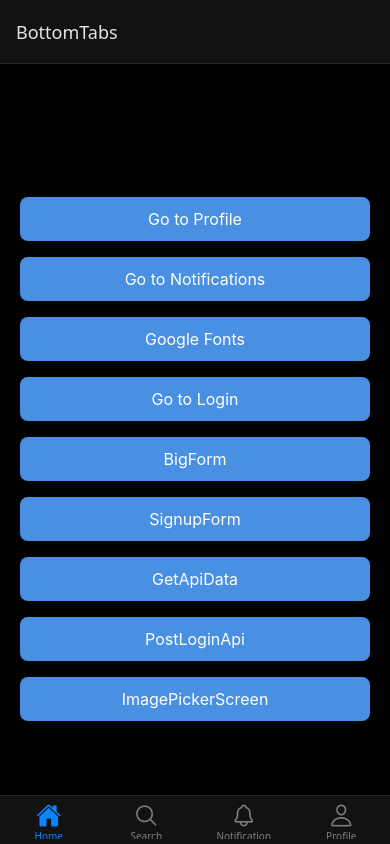
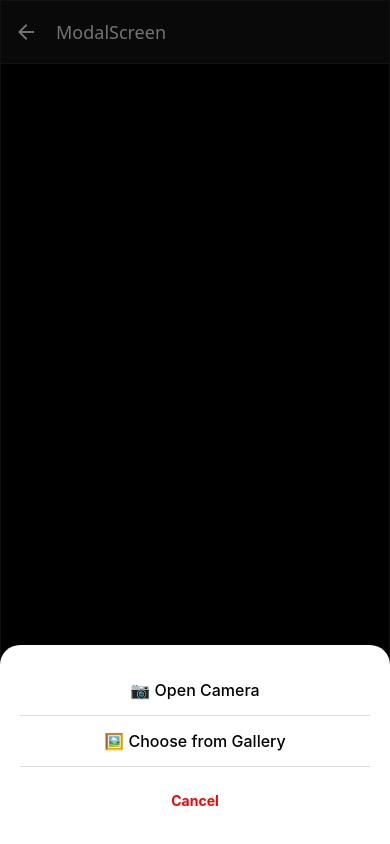
Before and after one commit to rahulsingchauhan/SocialAndroid, a React Native app: screen /ModalScreen in a window 390 px wide. Built offline with nearby package versions, Linux system fonts and the light colour scheme.

Commit message:
ImagePickerAdded

```diff
--- /dev/null
+++ b/src/components/ModalScreen.jsx
@@ -0,0 +1,92 @@
+import React from 'react';
+import { Modal, View, Text, TouchableOpacity, StyleSheet } from 'react-native';
+import ImagePicker from 'react-native-image-crop-picker';
+
+const ModalScreen = ({ visible, onClose, onImagePicked }) => {
+  const openCamera = async () => {
+    try {
+      const image = await ImagePicker.openCamera({
+        width: 300,
+        height: 400,
+        cropping: true,
+      });
+      onImagePicked(image);
+      onClose();
+    } catch (error) {
+      console.log('Camera Error:', error);
+      onClose();
+    }
+  };
+
+  const openGallery = async () => {
+    try {
+      const image = await ImagePicker.openPicker({
+        width: 300,
+        height: 400,
+        cropping: true,
+      });
+      onImagePicked(image);
+      onClose();
+    } catch (error) {
+      console.log('Gallery Error:', error);
+      onClose();
+    }
+  };
+
+  return (
+    <Modal
+      visible={visible}
+      animationType="slide"
+      transparent
+      onRequestClose={onClose}
+    >
+      <TouchableOpacity style={styles.overlay} onPress={onClose}>
+        <View style={styles.modalContainer}>
+          <TouchableOpacity style={styles.option} onPress={openCamera}>
+            <Text style={styles.optionText}>📷 Open Camera</Text>
+          </TouchableOpacity>
+          <TouchableOpacity style={styles.option} onPress={openGallery}>
+            <Text style={styles.optionText}>🖼️ Choose from Gallery</Text>
+          </TouchableOpacity>
+          <TouchableOpacity style={[styles.option, styles.cancel]} onPress={onClose}>
+            <Text style={styles.cancelText}>Cancel</Text>
+          </TouchableOpacity>
+        </View>
+      </TouchableOpacity>
+    </Modal>
+  );
+};
+
+const styles = StyleSheet.create({
+  overlay: {
+    flex: 1,
+    justifyContent: 'flex-end',
+    backgroundColor: 'rgba(0,0,0,0.5)',
+  },
+  modalContainer: {
+    backgroundColor: 'white',
+    padding: 20,
+    borderTopLeftRadius: 20,
+    borderTopRightRadius: 20,
+  },
+  option: {
+    paddingVertical: 15,
+    alignItems: 'center',
+    borderBottomColor: '#ddd',
+    borderBottomWidth: 1,
+  },
+  optionText: {
+    fontSize: 16,
+    fontWeight: '500',
+  },
+  cancel: {
+    borderBottomWidth: 0,
+    marginTop: 10,
+  },
+  cancelText: {
+    color: 'red',
+    fontWeight: 'bold',
+  },
+});
+
+export default ModalScreen;
--- a/src/navigation/stackNavigation/StackNavigator.jsx
+++ b/src/navigation/stackNavigation/StackNavigator.jsx
@@ -15,6 +15,7 @@ import GetApiData from '../../screens/GetApiData';
 import PostLoginApi from '../../screens/PostLoginApi';
 import AfterLoginScreen from '../../screens/AfterLoginScreen';
 import ImagePickerScreen from '../../screens/ImagePickerScreen';
+import ModalScreen from '../../components/ModalScreen';
 
 
 
@@ -35,6 +36,7 @@ const StackNavigator = () => {
           <Stack.Screen name="GetApiData" component={GetApiData}/>
           <Stack.Screen name="PostLoginApi" component={PostLoginApi}/>
           <Stack.Screen name="AfterLoginScreen" component={AfterLoginScreen}/>
+          <Stack.Screen name="ModalScreen" component={ModalScreen}/>
     </Stack.Navigator>
   );
 };
--- a/src/screens/AfterLoginScreen.jsx
+++ b/src/screens/AfterLoginScreen.jsx
@@ -1,12 +1,23 @@
 import React from 'react';
-import { View, Text, Image, StyleSheet } from 'react-native';
+import { View, Text, Image, StyleSheet, TouchableOpacity } from 'react-native';
+
 
 const AfterLoginScreen = ({ route }) => {
+
   const { user } = route.params;
+
+  const handleEditImage = () => {
+    console.log('Edit Image Pressed');
+  };
 
   return (
     <View style={styles.container}>
-      <Image source={{ uri: user.image }} style={styles.avatar} />
+      <View style={styles.avatarContainer}>
+        <Image source={{ uri: user.image }} style={styles.avatar} />
+        <TouchableOpacity style={styles.editIcon} onPress={handleEditImage}>
+          <Text style={styles.editIconText}>✏️</Text>
+        </TouchableOpacity>
+      </View>
 
       <Text style={styles.name}>
         {user.firstName} {user.lastName}
@@ -33,17 +44,30 @@ const styles = StyleSheet.create({
     paddingTop: 80,
     paddingHorizontal: 20,
   },
+  avatarContainer: {
+    position: 'relative',
+    marginBottom: 20,
+  },
   avatar: {
     width: 130,
     height: 130,
     borderRadius: 65,
-    marginBottom: 20,
     borderWidth: 2,
     borderColor: '#444',
-    shadowColor: '#fff',
-    shadowOpacity: 0.2,
-    shadowRadius: 10,
-    shadowOffset: { width: 0, height: 4 },
+  },
+  editIcon: {
+    position: 'absolute',
+    bottom: 0,
+    right: 0,
+    backgroundColor: '#222',
+    borderRadius: 20,
+    padding: 5,
+    borderWidth: 1,
+    borderColor: '#888',
+  },
+  editIconText: {
+    fontSize: 14,
+    color: '#fff',
   },
   name: {
     fontSize: 26,
--- a/src/screens/HomeScreen.jsx
+++ b/src/screens/HomeScreen.jsx
@@ -16,6 +16,7 @@ const HomeScreen = () => {
      { title: 'GetApiData', screen:'GetApiData'},
      { title: 'PostLoginApi', screen:'PostLoginApi'},
       { title: 'ImagePickerScreen', screen: 'ImagePickerScreen' },
+      { title: 'ModalScreen', screen:'ModalScreen'},
   ];
 
   return (
```
